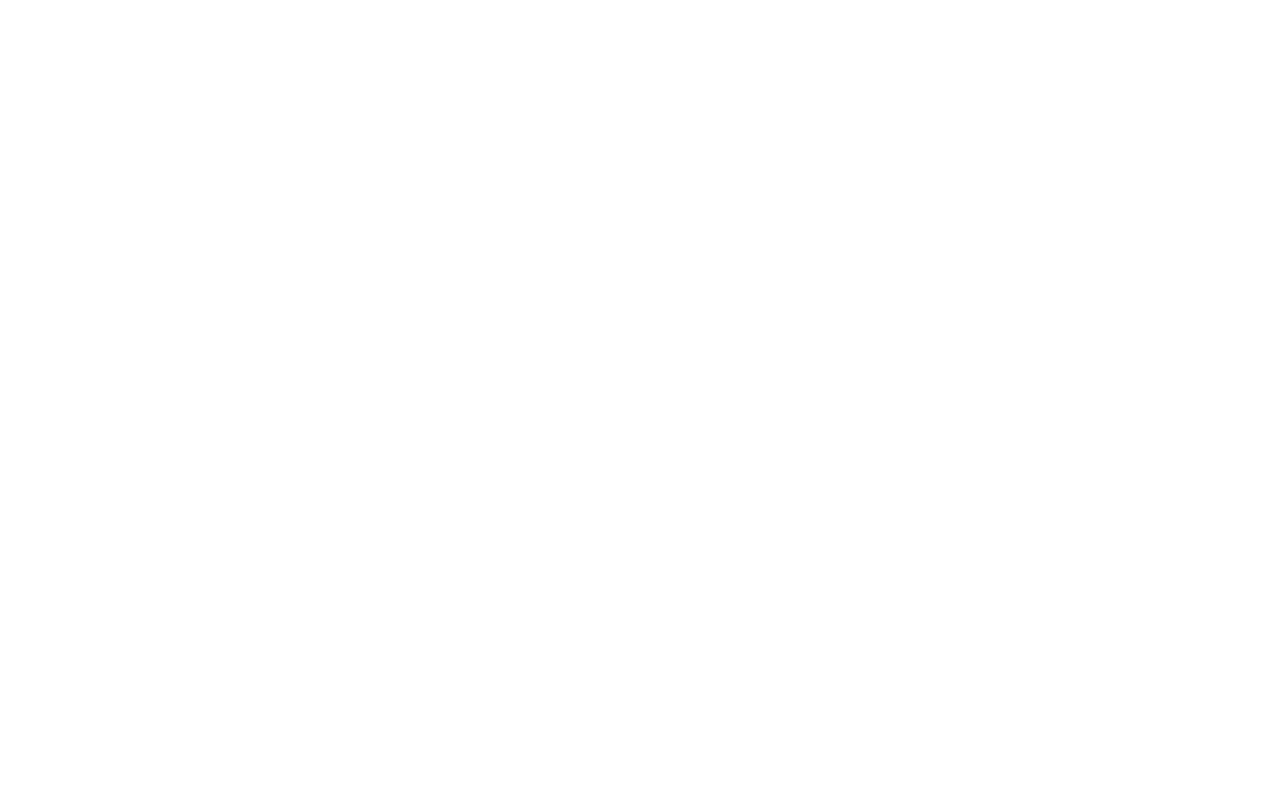
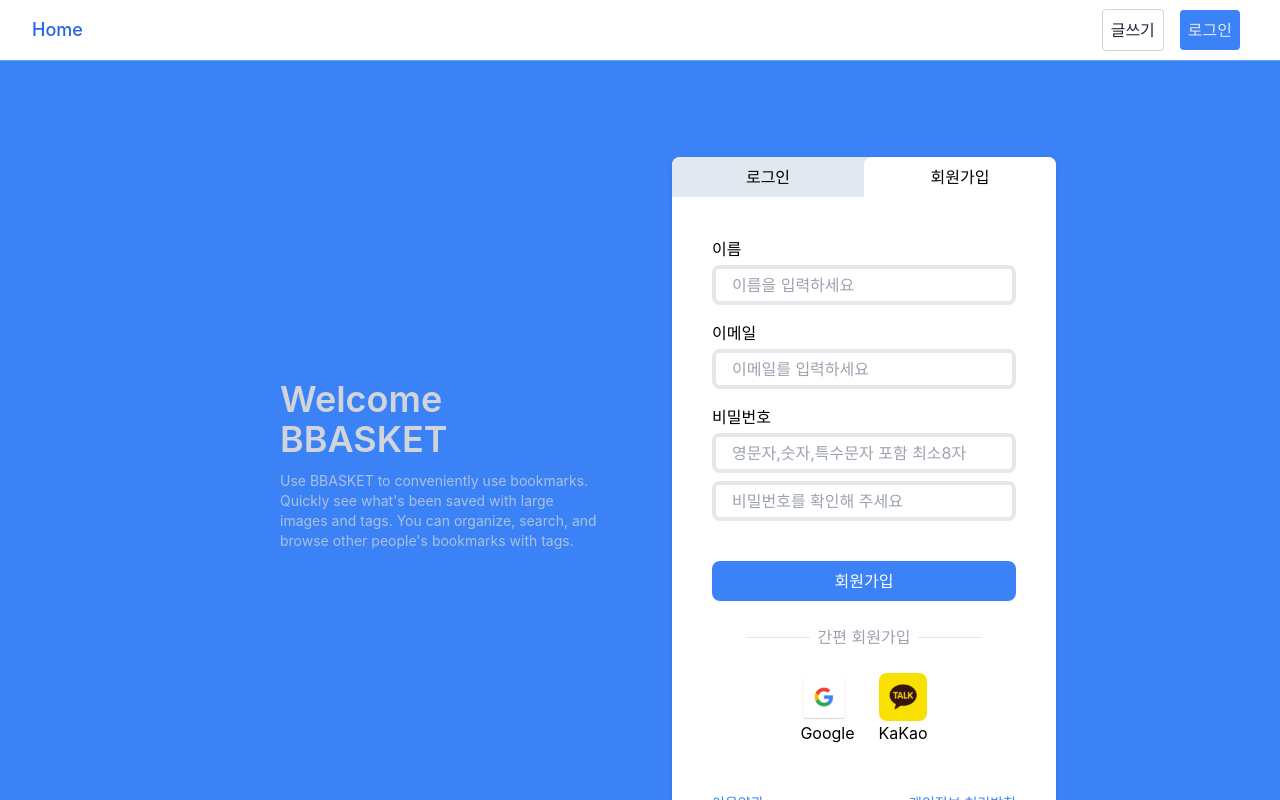
Before and after one commit to Fri-study/Bbasket, a React (Create React App) app: page /SignUp in a window 1280 px wide. Before the commit this address had no page. Built offline with nearby package versions, Linux system fonts and the light colour scheme.

Commit message:
[Feat] 회원가입 페이지,  일부 Rename, Remove

```diff
--- a/src/App.js
+++ b/src/App.js
@@ -1,6 +1,7 @@
 import { BrowserRouter, Route, Routes } from "react-router-dom";
 import AddBookMark from "./components/AddBookMark";
-import Login from "./components/Login/Login";
+import SignIn from "./components/Account/SignIn/SignIn";
+import SignUp from "./components/Account/SignUp/SignUp";
 import Navbar from "./components/Navbar";
 import Home from "./components/Pages/Home";
 
@@ -10,7 +11,8 @@ function App() {
       <BrowserRouter>
         <Routes>
           <Route path="/" element={<Home />} />
-          <Route path="/Login" element={<Login />} />
+          <Route path="/SignIn" element={<SignIn />} />
+          <Route path="/SignUp" element={<SignUp />} />
           <Route path="/AddBook" element={<AddBookMark />} />
           <Route path="/nar" element={<Navbar />} />
         </Routes>
--- /dev/null
+++ b/src/components/Account/SignIn/SignIn.js
@@ -0,0 +1,23 @@
+import React from "react";
+import Navbar from "../../Navbar";
+import FormFooter from "../FormFooter";
+import SignInForm from "./SignInForm";
+import SignInFormNar from "./SignInFormNar";
+import FormTemple from "../FormTemple";
+
+function Login() {
+  return (
+    <div className=" bg-blue-500 absolute top-0 left-0 h-full w-full overflow-hidden">
+      <Navbar />
+      {/* 임시 네비게이션바 */}
+      <FormTemple>
+        {/*로그인 박스 */}
+        <SignInFormNar /> {/*로그인 회원가입 버튼 */}
+        <SignInForm /> {/*로그인 폼 */}
+        <FormFooter /> {/*로그인 회원가입 개인정보 */}
+      </FormTemple>
+    </div>
+  );
+}
+
+export default Login;
--- a/src/components/Login/LoginForm.js
+++ b/src/components/Account/SignIn/SignInForm.js
@@ -47,7 +47,7 @@ function LoginForm() {
             placeholder="비밀번호를 입력하세요"
             id="password"
             value={inputPw}
-            onClick={handleInputPw}
+            onChange={handleInputPw}
             className="rounded-lg border-4 w-full px-4 py-1"
           />
         </div>
--- a/src/components/Login/LoginFormNar.js
+++ b/src/components/Account/SignIn/SignInFormNar.js
@@ -1,17 +1,20 @@
 import React from "react";
 import { Link } from "react-router-dom";
 
-function LoginFormNar() {
+function SignInFormNar() {
   return (
     <div>
-      <div className="flex text-center  rounded-t-lg bg-slate-200">
+      <div className="flex text-center rounded-t-lg bg-slate-200">
         <Link
-          to="#"
+          to="/SignIn"
           className="p-2 text-align:center rounded-t-lg w-1/2 h-10 bg-white"
         >
           로그인
         </Link>
-        <Link to="#" className="p-2 rounded-tr-lg w-1/2 h-10 bg-slate-200">
+        <Link
+          to="/SignUp"
+          className="p-2 rounded-tr-lg w-1/2 h-10 bg-slate-200"
+        >
           회원가입
         </Link>
       </div>
@@ -19,4 +22,4 @@ function LoginFormNar() {
   );
 }
 
-export default LoginFormNar;
+export default SignInFormNar;
--- /dev/null
+++ b/src/components/Account/SignUp/SignUp.js
@@ -0,0 +1,23 @@
+import React from "react";
+import Navbar from "../../Navbar";
+import FormFooter from "../FormFooter";
+import SignUp from "./SignUpForm";
+import SignUpFormNar from "./SignUpFormNar";
+import FormTemple from "../FormTemple";
+
+function Login() {
+  return (
+    <div className=" bg-blue-500 absolute top-0 left-0 h-full w-full overflow-hidden">
+      <Navbar />
+      {/* 임시 네비게이션바 */}
+      <FormTemple>
+        {/*회원가입 박스 */}
+        <SignUpFormNar /> {/*로그인 회원가입 버튼 */}
+        <SignUp /> {/*회원가입 폼 */}
+        <FormFooter /> {/*로그인 회원가입 개인정보 */}
+      </FormTemple>
+    </div>
+  );
+}
+
+export default Login;
--- /dev/null
+++ b/src/components/Account/SignUp/SignUpForm.js
@@ -0,0 +1,121 @@
+import React, { useEffect, useState } from "react";
+
+function LoginForm() {
+  const [inputNickname, setInputNickname] = useState("");
+  const [inputEmail, setInputEmail] = useState("");
+  const [inputPw, setInputPw] = useState("");
+  const [inputConfirmPw, setInputConfirmPw] = useState("");
+
+  const handleInputNickname = (e) => {
+    setInputNickname(e.target.value);
+  };
+
+  // input data의 변화가 있을 때마다 value 값을 변경해서 useState
+  const handleInputEmail = (e) => {
+    setInputEmail(e.target.value);
+  };
+
+  const handleInputPw = (e) => {
+    setInputPw(e.target.value);
+  };
+
+  const handleInputConfirmPw = (e) => {
+    setInputConfirmPw(e.target.value);
+  };
+
+  // Login 버튼 클릭 이벤트
+  const onClickLogin = () => {
+    console.log("click login");
+  };
+
+  // 페이지 렌더링 후 가장 처음 호출되는 함수
+  useEffect(
+    () => {
+      //axios.get('/user_inform/login')
+      //    .then(res => console.log(res))
+      //    .catch()
+    },
+    // 페이지 호출 후 처음 한번만 호출될 수 있도록 [] 추가
+    []
+  );
+  return (
+    <div>
+      <div className="p-10 pb-2 bg-white">
+        <div>
+          <div className="rounded-lg text-left pb-1 w-full"> 이름</div>
+          <input
+            placeholder="이름을 입력하세요"
+            id="id"
+            value={inputNickname}
+            onChange={handleInputNickname}
+            className="rounded-lg border-4 w-full px-4 py-1"
+          />
+        </div>
+        <div>
+          <div className="rounded-lg text-left pb-1 pt-4 w-full"> 이메일</div>
+          <input
+            placeholder="이메일를 입력하세요"
+            id="id"
+            value={inputEmail}
+            onChange={handleInputEmail}
+            className="rounded-lg border-4 w-full px-4 py-1"
+          />
+        </div>
+        <div className="pb-10">
+          <div className="rounded-lg text-left pb-1 pt-4 w-full">비밀번호</div>
+          <input
+            placeholder="영문자,숫자,특수문자 포함 최소8자"
+            id="password"
+            value={inputPw}
+            onChange={handleInputPw}
+            className="rounded-lg border-4 w-full px-4 py-1"
+          />
+          <div className="pt-2">
+            <input
+              placeholder="비밀번호를 확인해 주세요"
+              id="password"
+              value={inputConfirmPw}
+              onChange={handleInputConfirmPw}
+              className="rounded-lg border-4 w-full px-4 py-1"
+            />
+          </div>
+        </div>
+        <button
+          type="button"
+          className="rounded-lg border-0  bg-blue-500 hover:bg-blue-700 text-white w-full px-4 py-2"
+          onClick={onClickLogin}
+        >
+          회원가입
+        </button>
+        <div className=" text-center">
+          <div class="flex items-center justify-center space-x-2 my-6">
+            <span class="h-px w-16 bg-gray-200"></span>
+            <span class="text-gray-400 font-normal">간편 회원가입</span>
+            <span class="h-px w-16 bg-gray-200"></span>
+          </div>
+          <div className="space-x-6">
+            {/* 각 사이트 Oauth 클라이언트 필요 */}
+            <button>
+              <img
+                src="/images/google-icon-48x48.png"
+                alt=""
+                className="rounded-lg"
+              />
+              <div>Google</div>
+            </button>
+            <button>
+              <img
+                src="/images/kakao-icon-48x48.png"
+                alt=""
+                className="rounded-lg"
+              />
+              <div>KaKao</div>
+            </button>
+          </div>
+        </div>
+      </div>
+    </div>
+  );
+}
+
+export default LoginForm;
--- /dev/null
+++ b/src/components/Account/SignUp/SignUpFormNar.js
@@ -0,0 +1,22 @@
+import React from "react";
+import { Link } from "react-router-dom";
+
+function SignUpFormNar() {
+  return (
+    <div>
+      <div className="flex text-center  rounded-t-lg bg-slate-200">
+        <Link
+          to="/SignIn"
+          className="p-2 text-align:center rounded-t-lg w-1/2 h-10  bg-slate-200"
+        >
+          로그인
+        </Link>
+        <Link to="/SignUp" className=" p-2 rounded-t-lg w-1/2 h-10 bg-white">
+          회원가입
+        </Link>
+      </div>
+    </div>
+  );
+}
+
+export default SignUpFormNar;
--- a/src/components/Login/Login.js
+++ /dev/null
@@ -1,23 +0,0 @@
-import React from "react";
-import Navbar from "../Navbar";
-import LoginFooter from "./LoginFooter";
-import LoginForm from "./LoginForm";
-import LoginFormNar from "./LoginFormNar";
-import LoginTemple from "./LonginTemple";
-
-function Login() {
-  return (
-    <div className=" bg-blue-500 absolute top-0 left-0 h-full w-full overflow-hidden">
-      <Navbar />
-      {/* 임시 네비게이션바 */}
-      <LoginTemple>
-        {/*로그인 박스 */}
-        <LoginFormNar /> {/*로그인 회원가입 버튼 */}
-        <LoginForm /> {/*로그인 폼 */}
-        <LoginFooter /> {/*로그인 회원가입 개인정보 */}
-      </LoginTemple>
-    </div>
-  );
-}
-
-export default Login;
--- a/src/components/Navbar.js
+++ b/src/components/Navbar.js
@@ -7,7 +7,7 @@ function Navbar() {
   return (
     <div>
       <nav id="header">
-        <div className="w-full flex items-center justify-between mt-0 px-6 py-2 w-full z-30 top-10 py-1 bg-white border-b border-blue-400 mt-24">
+        <div className="w-full flex items-center justify-between mt-0 px-6 py-2 w-full z-30 top-10 py-1 bg-white border-b border-blue-400 ">
           <label
             htmlFor="menu-toggle"
             className="cursor-pointer md:hidden block"
@@ -53,7 +53,7 @@ function Navbar() {
                   글쓰기
                 </button>
               </Link>
-              <Link to="/Login">
+              <Link to="/SignIn">
                 <button className="bg-blue-500 text-gray-200  p-2 rounded  hover:bg-blue-700 hover:text-gray-100">
                   로그인
                 </button>
```
Also changed, not shown: src/components/Account/FormFooter.js (renamed from src/components/Login/LoginFooter.js), src/components/Account/FormTemple.js (renamed from src/components/Login/LonginTemple.js), 1 other file (tests, documents, lock files or other folders).
